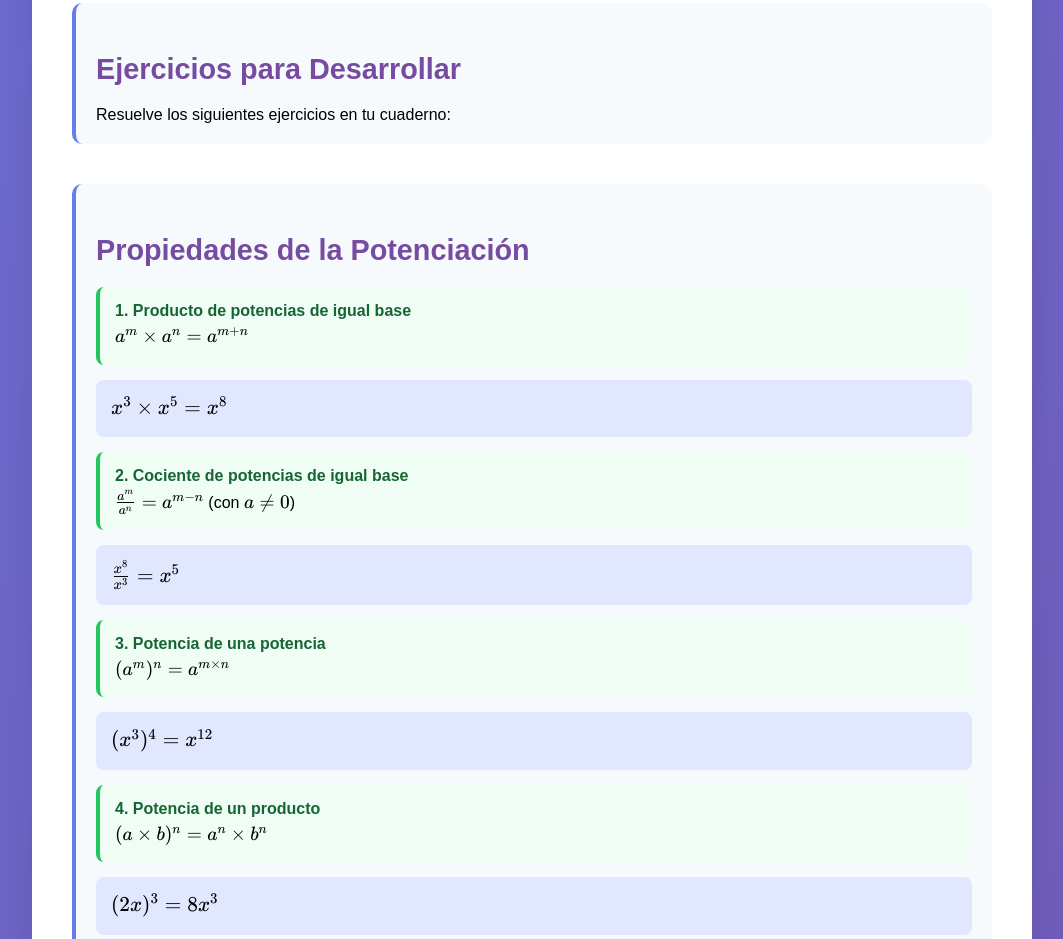
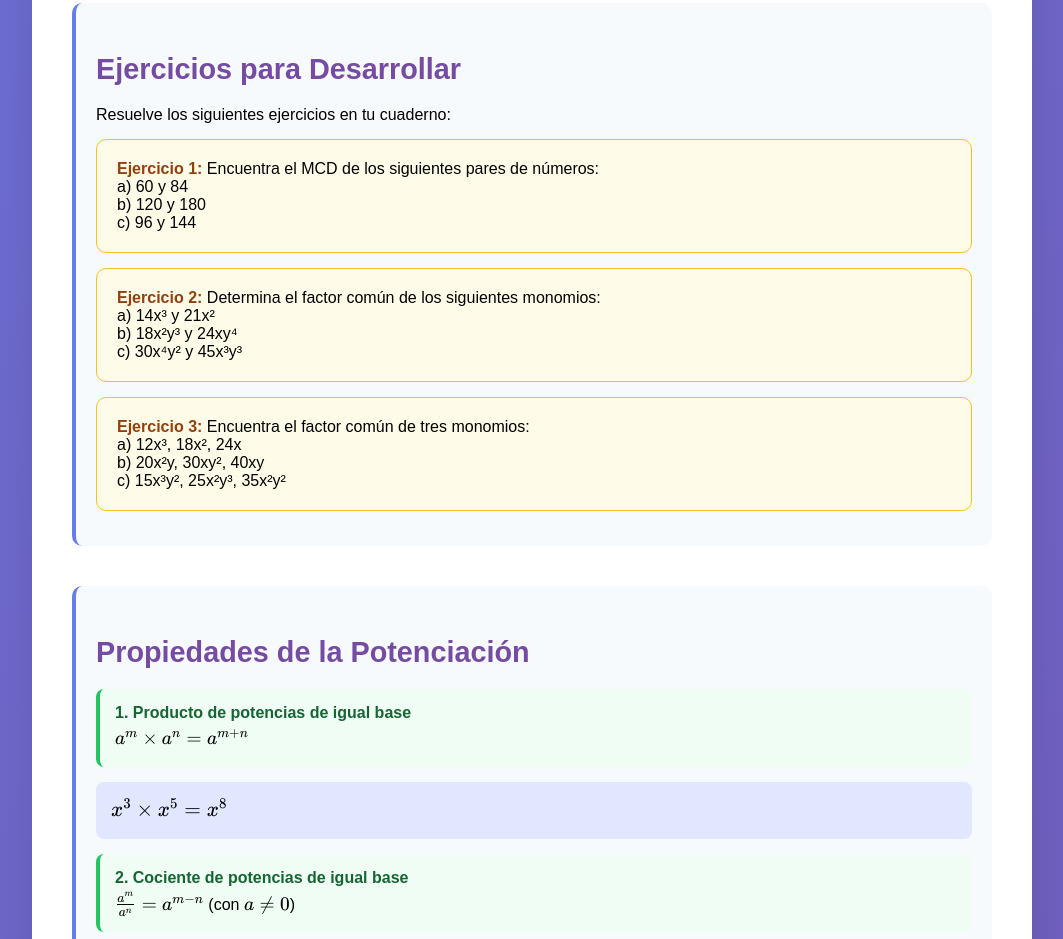
Before and after one commit to DiegoBeltran5/Descomposicion_Factorial, a plain HTML site: page Semana2.html in a window 1280 px wide. Shown: the part 2728-3667 px from the top of the page, without its empty margins (108-1171 px from the left). Drawn offline with nearby package versions, Linux system fonts and the light colour scheme.

Commit message:
Update Semana2.html

```diff
--- a/Semana2.html
+++ b/Semana2.html
@@ -152,11 +152,27 @@
             </div>
         </div>
 
-        <!-- Ejercicios -->
         <div class="section">
             <h2>Ejercicios para Desarrollar</h2>
             <p style="counter-reset: ejercicio;">Resuelve los siguientes ejercicios en tu cuaderno:</p>
-            <!-- (ejercicios) -->
+            <div class="ejercicio-desarrollar">
+                Encuentra el MCD de los siguientes pares de números:<br>
+                a) 60 y 84<br>
+                b) 120 y 180<br>
+                c) 96 y 144
+            </div>
+            <div class="ejercicio-desarrollar">
+                Determina el factor común de los siguientes monomios:<br>
+                a) 14x³ y 21x²<br>
+                b) 18x²y³ y 24xy⁴<br>
+                c) 30x⁴y² y 45x³y³
+            </div>
+            <div class="ejercicio-desarrollar">
+                Encuentra el factor común de tres monomios:<br>
+                a) 12x³, 18x², 24x<br>
+                b) 20x²y, 30xy², 40xy<br>
+                c) 15x³y², 25x²y³, 35x²y²
+            </div>
         </div>
 
         <!-- Propiedades de la Potenciación -->
```
